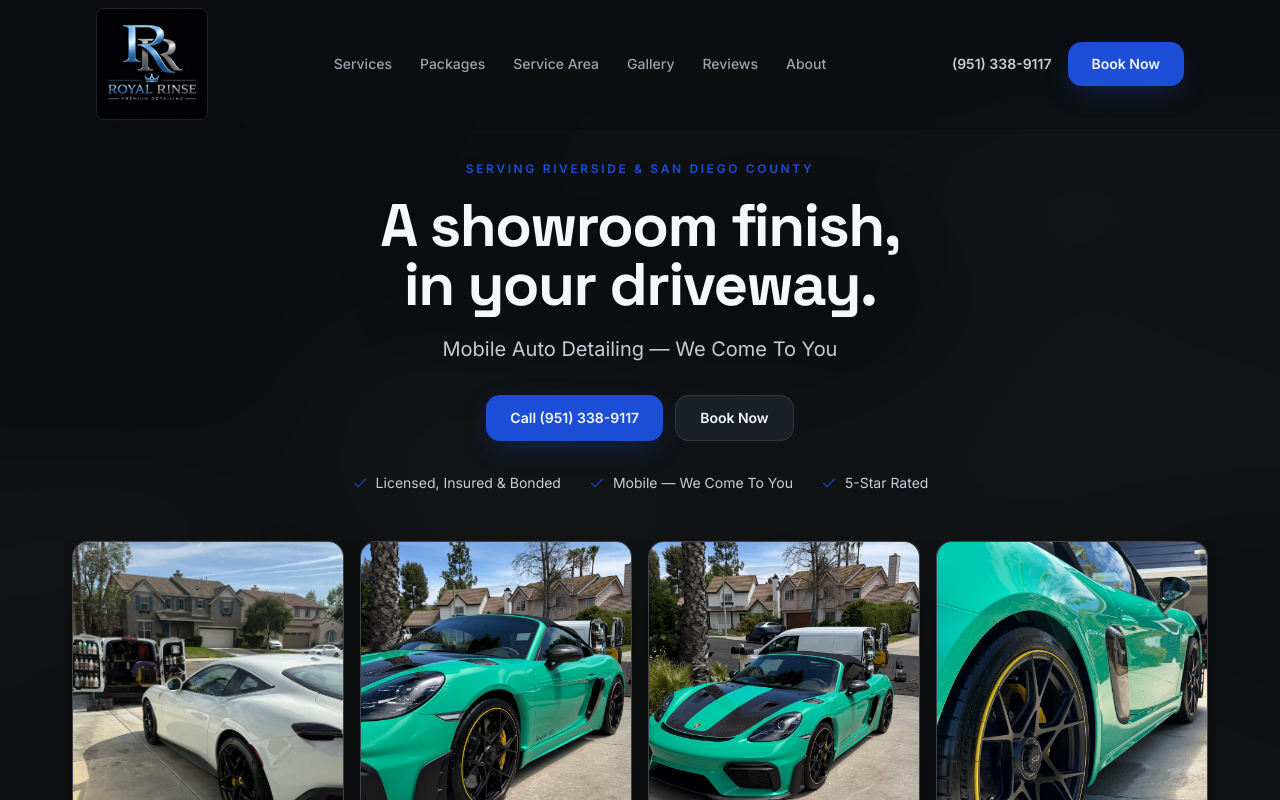
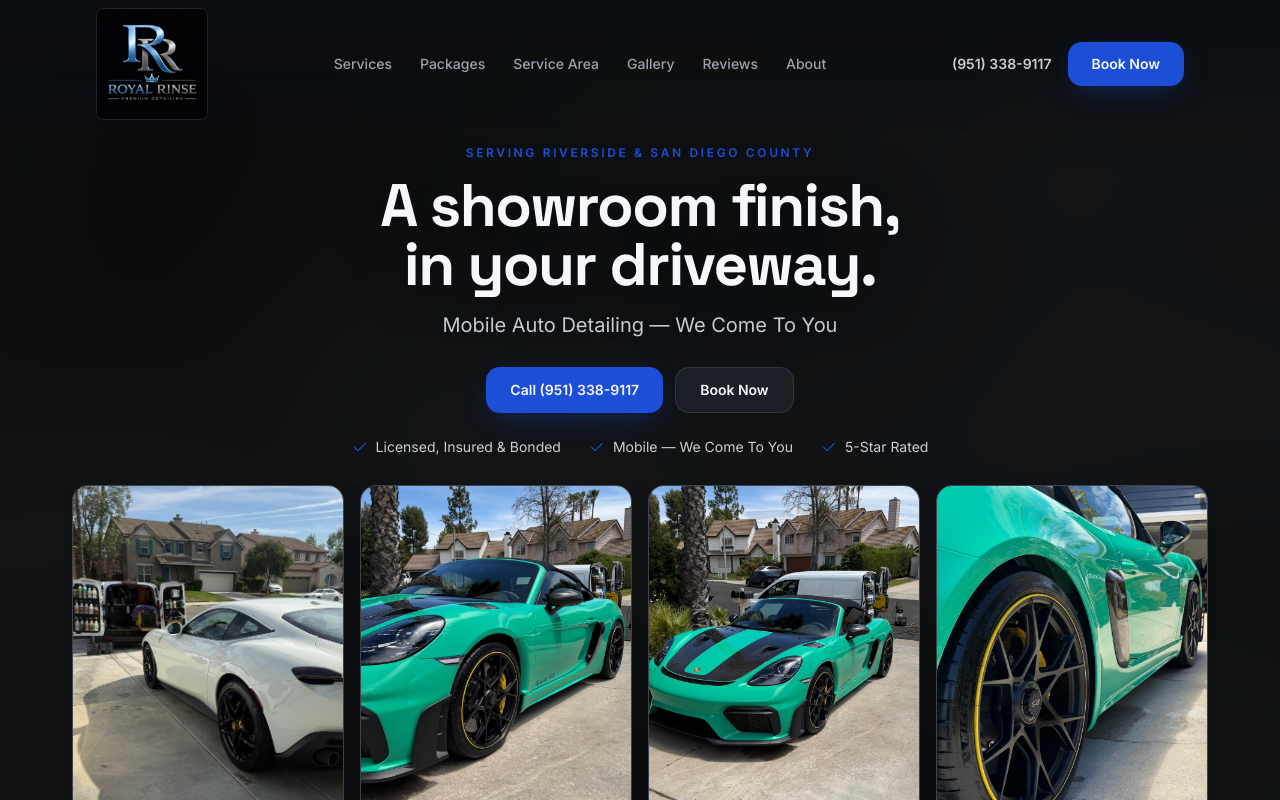
Before and after one commit to Contractor-burnlist/royalrinse, a Next.js app: page / in a window 1280 px wide. Shown: the top 800 px of the page. Built offline with nearby package versions, Linux system fonts and the light colour scheme.

Commit message:
Raise hero photo row above the fold

```diff
--- a/app/page.tsx
+++ b/app/page.tsx
@@ -101,24 +101,24 @@ function Hero() {
       <Eyebrow>{SERVICE_AREA_SHORT}</Eyebrow>
 
       {/* No forced <br> on mobile — it overflows narrow viewports. */}
-      <h1 className="mt-5 font-display text-4xl font-bold leading-[1.02] tracking-tight text-ink drop-shadow-[0_2px_24px_rgba(0,0,0,0.6)] sm:text-6xl sm:leading-[0.98]">
+      <h1 className="mt-4 font-display text-4xl font-bold leading-[1.02] tracking-tight text-ink drop-shadow-[0_2px_24px_rgba(0,0,0,0.6)] sm:text-6xl sm:leading-[0.98]">
         A showroom finish,
         <br className="hidden sm:inline" />{" "}
         in your driveway.
       </h1>
 
-      <p className="mx-auto mt-5 max-w-xl text-lg text-chrome sm:text-xl">
+      <p className="mx-auto mt-4 max-w-xl text-lg text-chrome sm:text-xl">
         {site.tagline}
       </p>
 
-      <div className="mt-8 flex flex-col justify-center gap-3 sm:flex-row">
+      <div className="mt-7 flex flex-col justify-center gap-3 sm:flex-row">
         <ButtonAnchor href={telHref} aria-label={PHONE_ARIA}>
           Call {site.phone}
         </ButtonAnchor>
         <BookNowButton variant="secondary" />
       </div>
 
-      <ul className="mt-8 flex flex-wrap justify-center gap-x-7 gap-y-3">
+      <ul className="mt-6 flex flex-wrap justify-center gap-x-7 gap-y-3">
         {trustChips.map((chip) => (
           <li key={chip} className="flex items-center gap-2 text-sm text-chrome">
             <Icon name="check" className="h-4 w-4 text-royal" />
--- a/components/HeroCarousel.tsx
+++ b/components/HeroCarousel.tsx
@@ -110,13 +110,15 @@ export function HeroCarousel({ children }: { children: ReactNode }) {
         className="pointer-events-none absolute inset-x-0 bottom-0 h-40 bg-gradient-to-t from-base to-transparent"
       />
 
-      <div className="relative z-10 pb-16 pt-32 sm:pb-20 sm:pt-40">
+      {/* Tight top offset — just clears the sticky header (h-24 / h-32) — so the
+          whole block sits high and the photo row lands above the fold. */}
+      <div className="relative z-10 pb-16 pt-28 sm:pb-20 sm:pt-36">
         <Container>
           <div className="mx-auto max-w-3xl text-center">{children}</div>
         </Container>
 
         <div
-          className="mx-auto mt-10 w-[92%] sm:mt-12 sm:w-[90%]"
+          className="mx-auto mt-6 w-[92%] sm:mt-7 sm:w-[90%]"
           role="group"
           aria-roledescription="carousel"
           aria-label="Recent detailing work"
```
